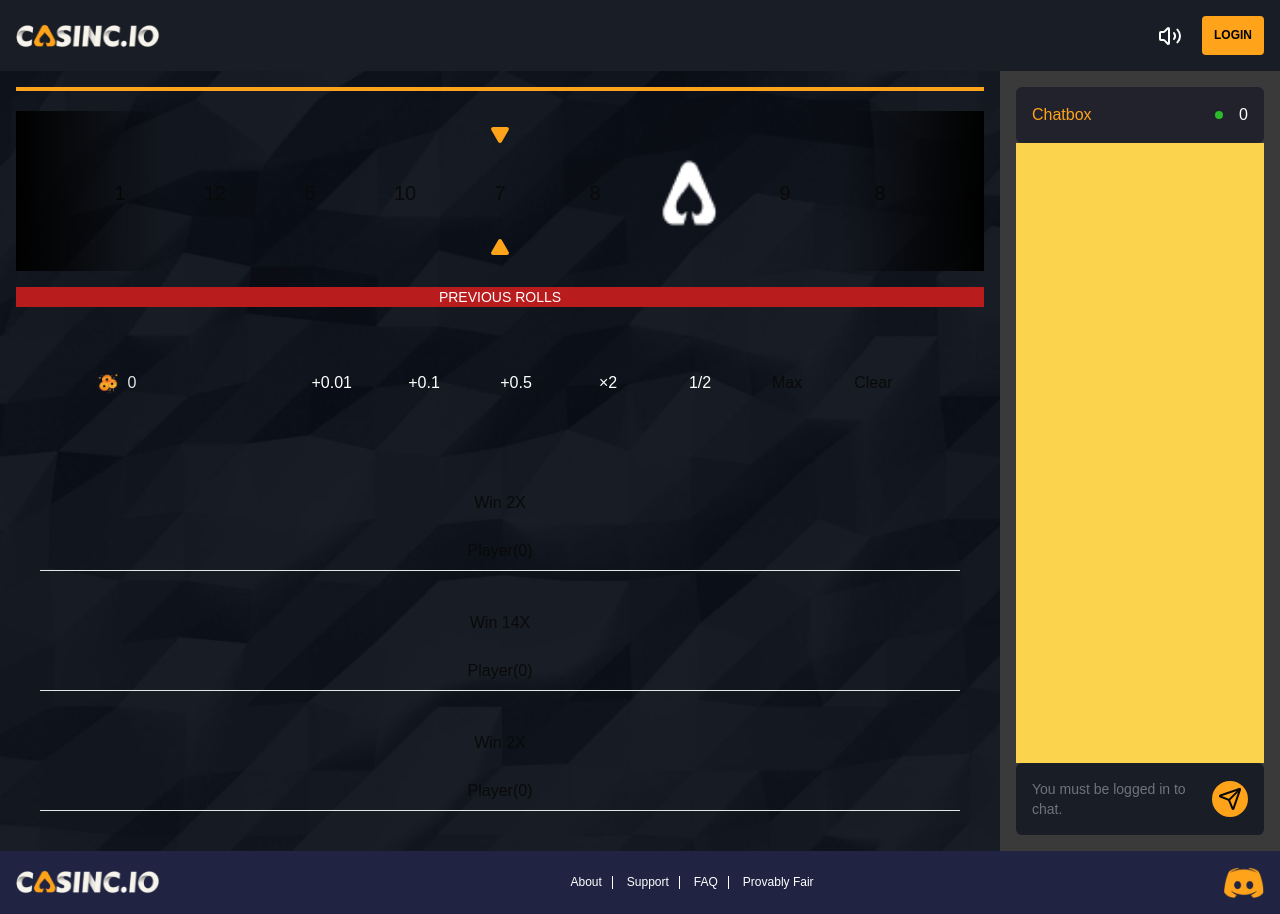
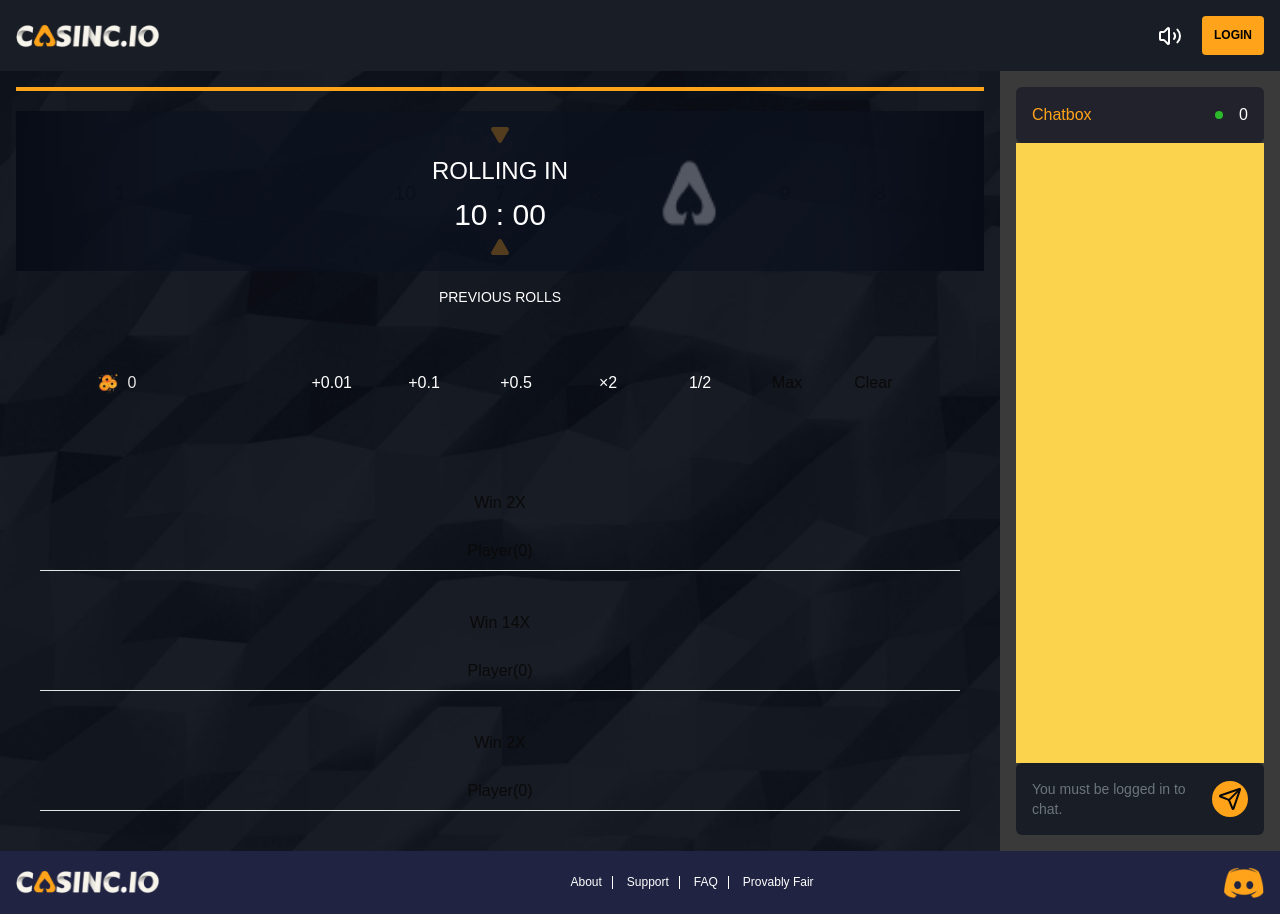
Before and after one commit to Navdeep-Davang/Roulette_Game, a Next.js app: page / in a window 1280 px wide. Built offline with nearby package versions, Linux system fonts and the light colour scheme.

Commit message:
BetSlip UI CSS refactoring

```diff
--- a/dir/components/roulette/BetSlip/index.tsx
+++ b/dir/components/roulette/BetSlip/index.tsx
@@ -22,7 +22,7 @@ const BetSlip = () => {
 
   return (
     <div className="bet-slip px-2 py-9 flex flex-wrap justify-center items-center gap-3">
-      <div className="bet-input h-10 px-2 flex justify-center items-center gap-2 overflow-hidden">
+      <div className="bet-input select-none h-10 px-2 flex justify-center items-center gap-2 overflow-hidden">
         <Image
           className="w-6 h-6"
           src="/roulette/Coin.png"
--- /dev/null
+++ b/dir/components/roulette/Game/GameOverlay/index.tsx
@@ -0,0 +1,18 @@
+import React from "react";
+
+const GameOverlay = ({ message = "Rolling In", timer = "10 : 00" }) => {
+  return (
+    <div className="absolute inset-0 flex justify-center items-center bg-[#0c1220]/70 z-10">
+      <div className="w-full h-full pt-24 pb-24 flex flex-col justify-center items-center">
+        <div className="text-center text-white text-2xl font-normal uppercase leading-loose">
+          {message}
+        </div>
+        <div className="text-white text-3xl font-normal leading-10">
+          {timer}
+        </div>
+      </div>
+    </div>
+  );
+};
+
+export default GameOverlay;
--- a/dir/components/roulette/Game/Wheel/index.tsx
+++ b/dir/components/roulette/Game/Wheel/index.tsx
@@ -33,7 +33,7 @@ const Wheel = () => {
 
   return (
     <div
-      className="wheel-container overflow-clip w-full flex h-20 justify-center items-center gap-2.5"
+      className="wheel-container select-none overflow-clip w-full flex h-20 justify-center items-center gap-2.5"
     >
       {wheelData.map((item, index) => (
         <div
--- a/dir/components/roulette/Game/index.tsx
+++ b/dir/components/roulette/Game/index.tsx
@@ -1,6 +1,7 @@
 import React from 'react'
 import SolidArrow from '../../svg/SolidArrow'
 import Wheel from './Wheel'
+import GameOverlay from './GameOverlay'
 
 
 export const Game = () => {
@@ -8,6 +9,8 @@ export const Game = () => {
 
     <div className='flex flex-col gap-4'>
         <div className="relative w-full">
+            <GameOverlay/>
+
             {/* The actual content */}
             <div className='flex flex-col py-4 gap-2 items-center justify-center'>
             <SolidArrow className="rotate-180" />
@@ -19,7 +22,7 @@ export const Game = () => {
             <div className="absolute inset-0 overlay" />
         </div>
 
-        <div className="text-center bg-red-700 text-white text-sm">PREVIOUS ROLLS</div>
+        <div className="text-center select-none text-white text-sm">PREVIOUS ROLLS</div>
 
      </div>
 
--- a/dir/components/roulette/LeaderBoard/index.tsx
+++ b/dir/components/roulette/LeaderBoard/index.tsx
@@ -2,7 +2,7 @@ import React from 'react';
 
 const LeaderBoard = () => {
   return (
-    <div className="leaderboard-container p-6 justify-center items-center gap-8 flex flex-wrap">
+    <div className="leaderboard-container select-none p-6 justify-center items-center gap-8 flex flex-wrap">
       <div className="leaderboard-item w-full min-w-[200px] flex-col justify-center items-center">
         <div className="leaderboard-win-2x w-full  p-2 justify-center items-center">
           <div className="leaderboard-title text-center">Win 2X</div>
```
Also changed, not shown: dir/styles/components/roulette/betSlip/index.css (+22 -1 lines).
